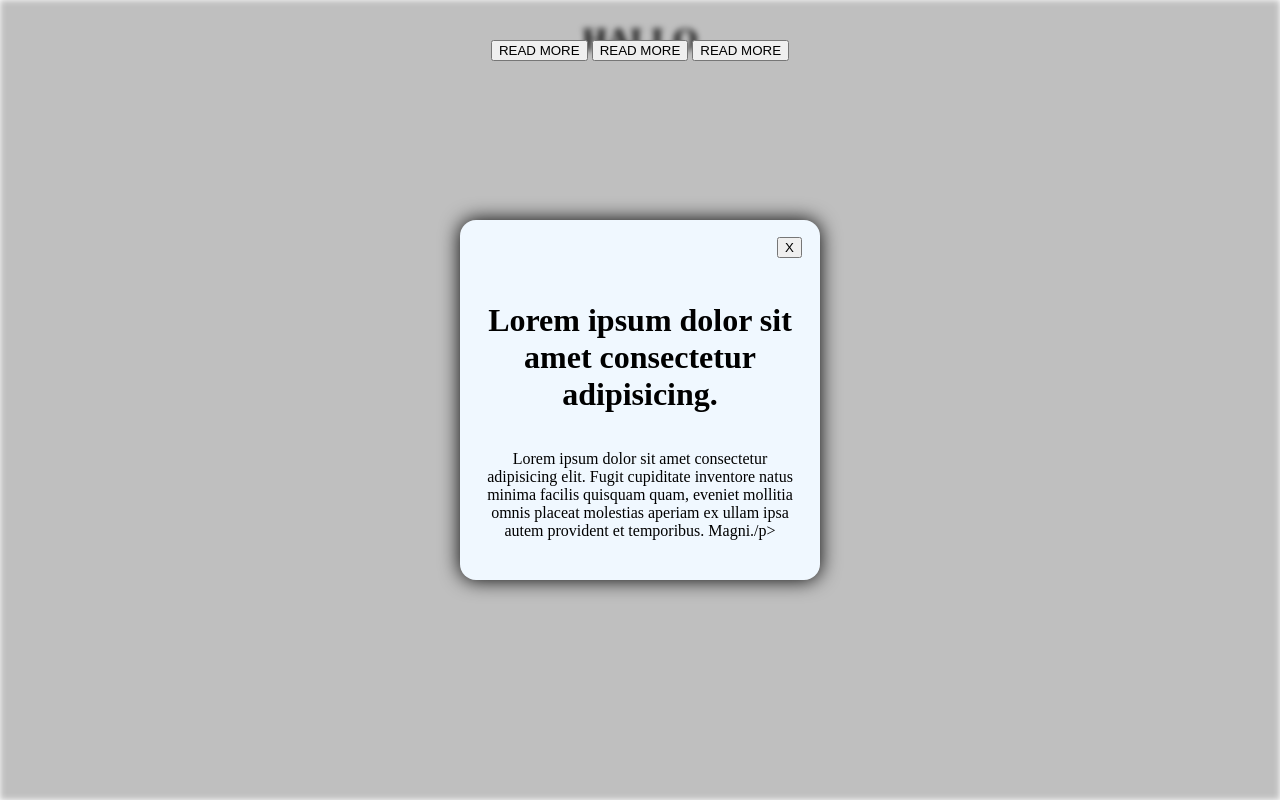
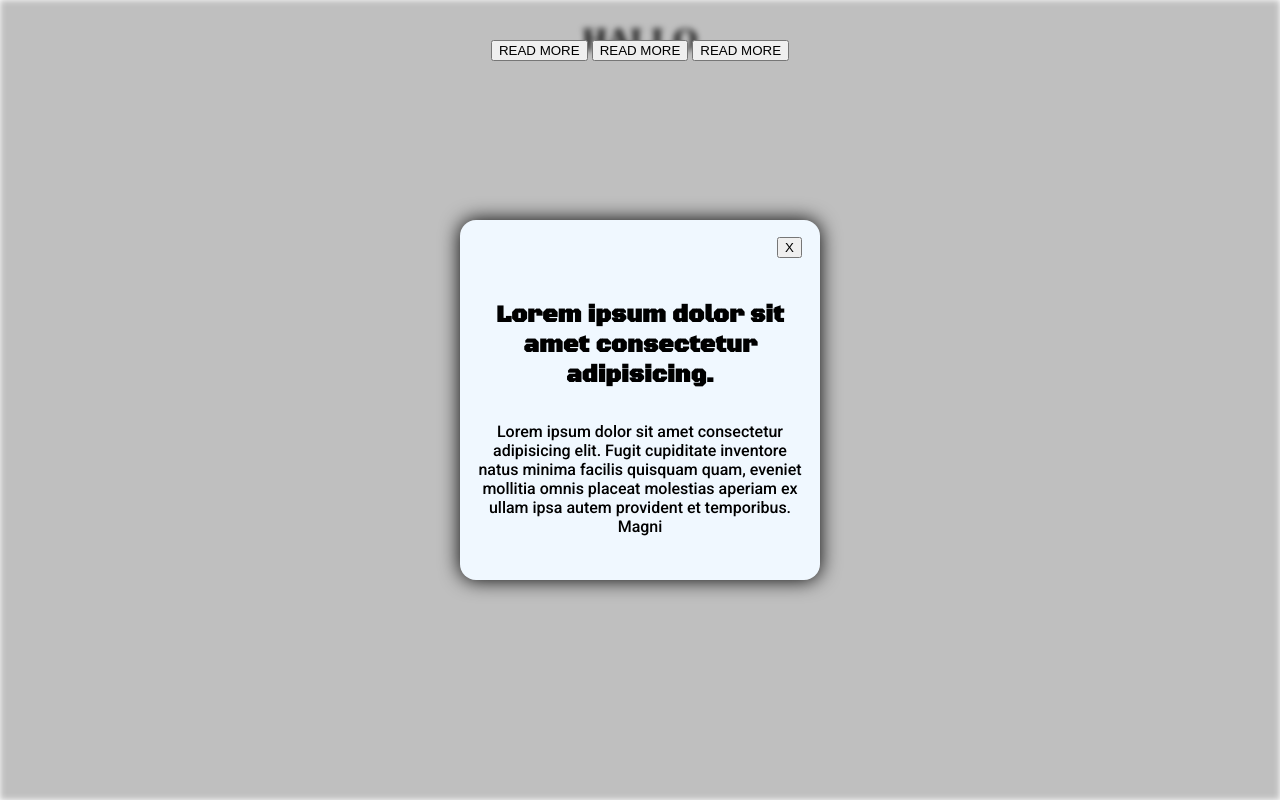
Before and after one commit to Ameer2000Mzori/Modal-Window, a website built with webpack: page src/index.html in a window 1280 px wide. Built offline with nearby package versions, Linux system fonts and the light colour scheme.

Commit message:
added styling to the card text

```diff
--- a/src/index.html
+++ b/src/index.html
@@ -39,7 +39,7 @@
             Lorem ipsum dolor sit amet consectetur adipisicing elit. Fugit
             cupiditate inventore natus minima facilis quisquam quam, eveniet
             mollitia omnis placeat molestias aperiam ex ullam ipsa autem
-            provident et temporibus. Magni./p>
+            provident et temporibus. Magni
           </p>
         </div>
       </div>
--- a/src/style.scss
+++ b/src/style.scss
@@ -75,6 +75,16 @@ body {
       text-align: center;
       align-items: center;
       justify-content: center;
+
+      .card-Title {
+        font-family: $fontTwo;
+        font-size: 1.5rem;
+      }
+
+      .card-Text-1 {
+        font-family: $fontOne;
+        font-weight: 500;
+      }
     }
   }
 }
```
Also changed, not shown: src/style.css, 1 other file.
